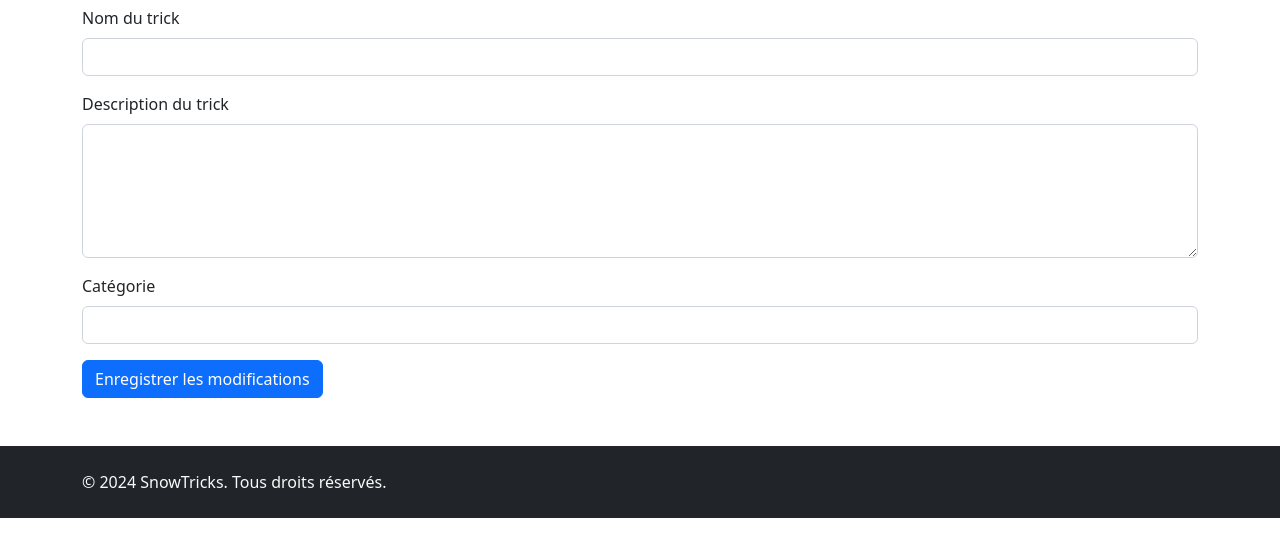
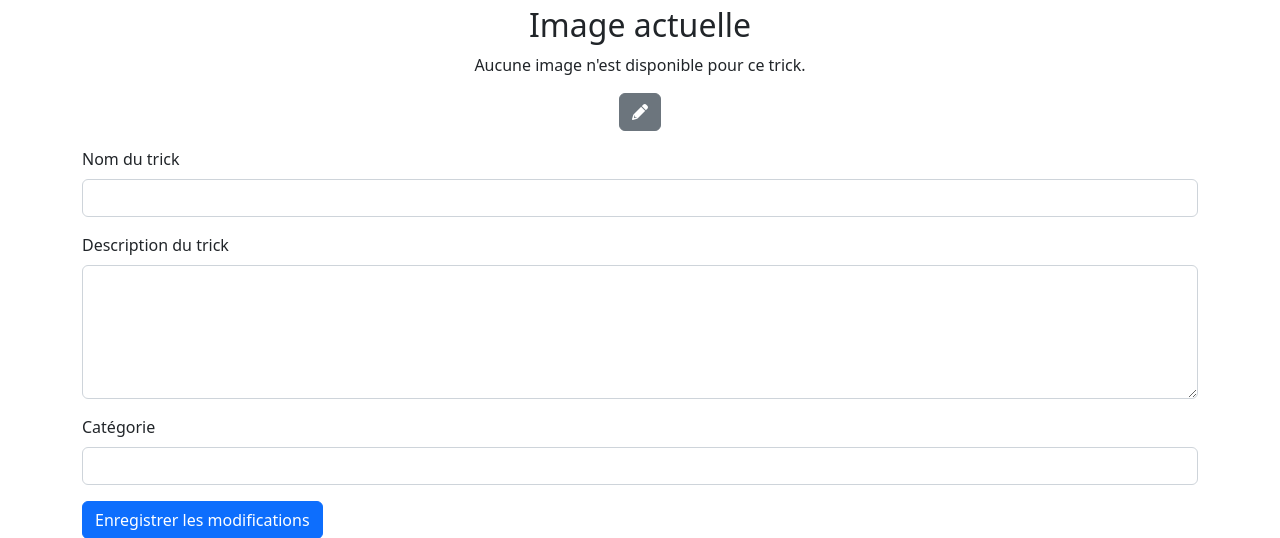
Before and after one commit to TolMen/OCP6_SnowTrick, a Symfony app: template templates/trick/edit.html.twig in a window 1280 px wide. Shown: the part 144-682 px from the top of the page. Run offline with Twig, Linux system fonts and the light colour scheme; the template is opened without the code that fills it, so the values that code supplies are empty; some libraries are stand-ins or nearby versions.

Commit message:
Edit minor

```diff
--- a/src/Entity/Trick.php
+++ b/src/Entity/Trick.php
@@ -119,4 +119,5 @@ class Trick
     {
         return $this->images;
     }
+
 }
--- a/templates/trick/edit.html.twig
+++ b/templates/trick/edit.html.twig
@@ -5,6 +5,34 @@
 {% block body %}
 <div class="container mt-5">
     <h2>Éditer le trick : {{ trick.name }}</h2>
+
+    <div class="mb-3 text-center">
+        <h2>Image actuelle</h2>
+        {% if trick.getFirstImageUrl() %}
+            <img src="{{ trick.getFirstImageUrl() }}" alt="Trick Image" class="img-fluid mb-3" style="max-width: 100%; height: auto;" />
+        {% else %}
+            <p>Aucune image n'est disponible pour ce trick.</p>
+        {% endif %}
+
+        <div class="d-flex justify-content-center">
+            {% if trick.getFirstImageUrl() is null %}
+                <button id="changeImageBtn" class="btn btn-secondary mx-2">
+                    <i class="fas fa-pencil-alt"></i> <!-- Icône sans texte -->
+                </button>
+            {% else %}
+                <form action="{{ path('trick_delete_image', {id: trick.id}) }}" method="post" class="mx-2">
+                    <input type="hidden" name="_token" value="{{ csrf_token('delete_image' ~ trick.id) }}">
+                    <button type="submit" class="btn btn-danger">
+                        <i class="fas fa-trash-alt"></i> <!-- Icône de suppression -->
+                    </button>
+                </form>
+                <button id="changeImageBtn" class="btn btn-secondary mx-2">
+                    <i class="fas fa-pencil-alt"></i> <!-- Icône de modification -->
+                </button>
+            {% endif %}
+        </div>
+    </div>
+
 
     <form action="{{ path('trick_update', {id: trick.id}) }}" method="post">
         <div class="mb-3">
@@ -22,5 +50,27 @@
 
         <button type="submit" class="btn btn-primary">Enregistrer les modifications</button>
     </form>
+
+    <!-- Modal for image upload -->
+    <div class="modal fade" id="changeImageModal" tabindex="-1" aria-labelledby="changeImageModalLabel" aria-hidden="true">
+        <div class="modal-dialog">
+            <div class="modal-content">
+                <div class="modal-header">
+                    <h5 class="modal-title" id="changeImageModalLabel">Changer l'image</h5>
+                    <button type="button" class="btn-close" data-bs-dismiss="modal" aria-label="Close"></button>
+                </div>
+                <div class="modal-body">
+                    <form id="imageUploadForm" action="{{ path('trick_image_upload', {id: trick.id}) }}" method="post" enctype="multipart/form-data">
+                        <input type="file" name="image" id="imageUpload" accept="image/*" required />
+                        <input type="hidden" name="_token" value="{{ csrf_token('upload_image_' ~ trick.id) }}">
+                    </form>
+                </div>
+                <div class="modal-footer">
+                    <button type="button" class="btn btn-secondary" data-bs-dismiss="modal">Fermer</button>
+                    <button type="button" class="btn btn-primary" id="uploadImageBtn">Télécharger</button>
+                </div>
+            </div>
+        </div>
+    </div>
 </div>
 {% endblock %}
```
Also changed, not shown: public/uploads/images/imgDefaut.jpg (added).
